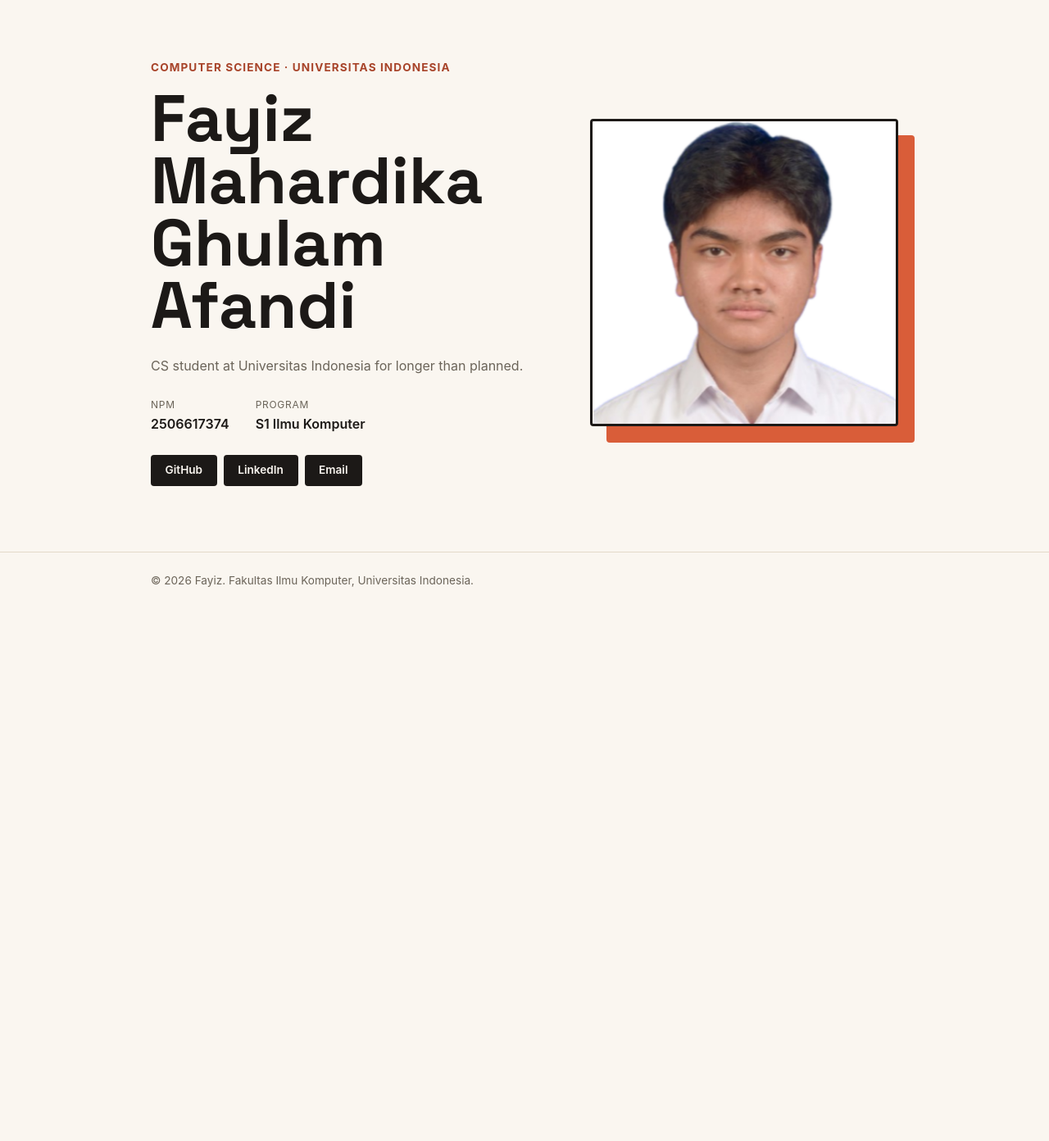
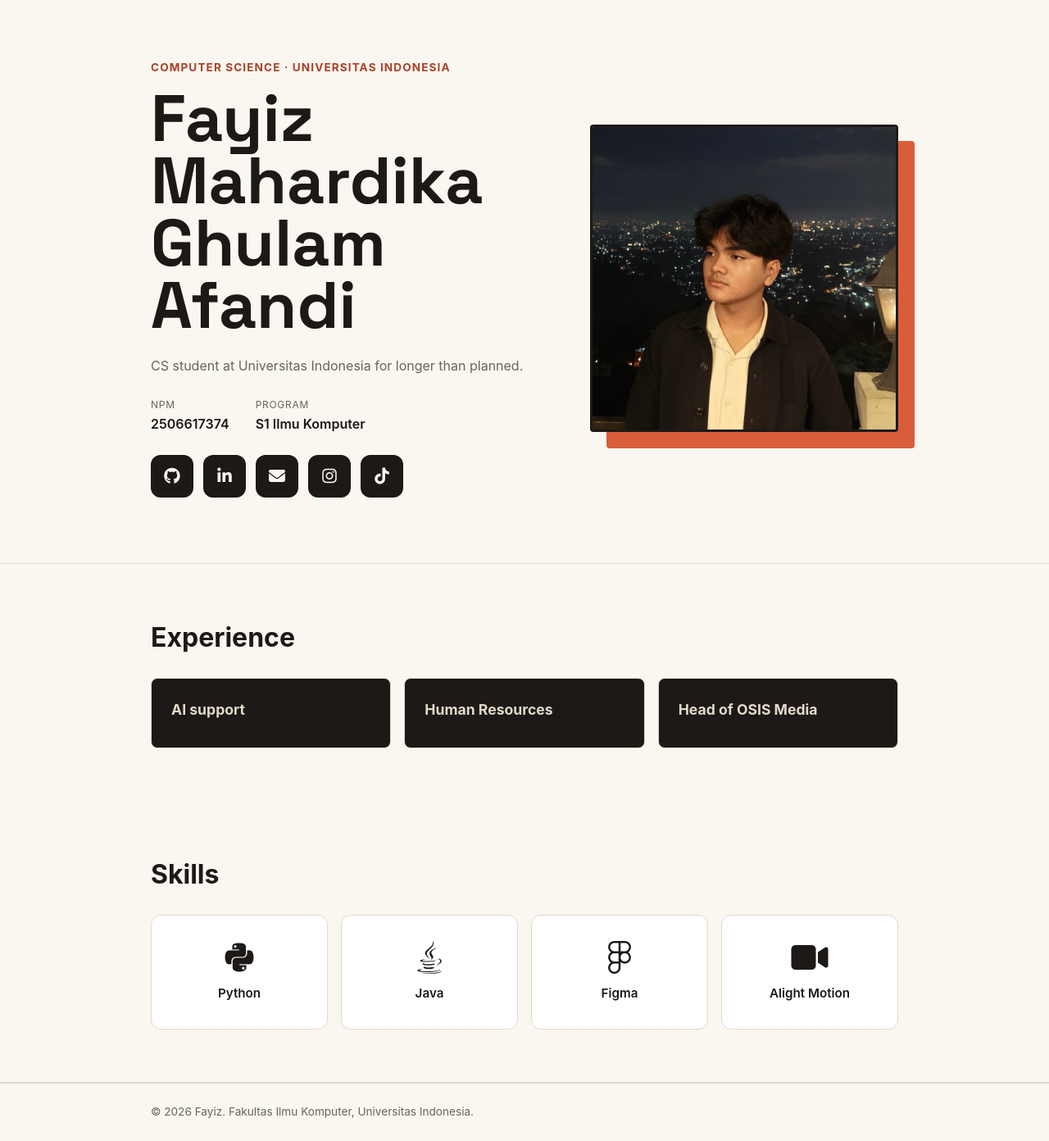
Before and after one commit to fayizmahardika-blip/myportofolio, a Django app: page / in a window 1280 px wide. Shown: the part 74-1466 px from the top of the page at 82% size. Before the commit the page ends 790 px from the top, so only its background shows below. Run offline with Django 5.2, Linux system fonts and the light colour scheme; some libraries are stand-ins or nearby versions.

Commit message:
Complete Tugas 1 portfolio updates

```diff
--- a/static/css/style.css
+++ b/static/css/style.css
@@ -118,32 +118,45 @@ h1, .brand {
 .meta-row dd {
     font-weight: 600;
 }
+
+/* tautan media sosial*/
 .social-links {
     display: flex;
-    gap: 0.5rem;
     flex-wrap: wrap;
+    gap: 0.75rem;
 }
 
 .social-link {
-    display: inline-block;
-    font-size: 0.85rem;
-    font-weight: 600;
-    text-decoration: none;
+    display: inline-flex;
+    align-items: center;
+    justify-content: center;
+    width: 52px;
+    height: 52px;
     color: var(--paper);
     background-color: var(--ink);
-    border-radius: var(--radius);
-    padding: 0.5rem 1.1rem;
-    transition: background-color 0.2s ease;
+    border-radius: 12px;
+    text-decoration: none;
+    font-size: 1.25rem;
+    transition: transform 0.2s ease, background-color 0.2s ease, box-shadow 0.2s ease;
 }
-
+/* Memberikan efek interaktif saat ikon media sosial diarahkan kursor */
 .social-link:hover {
     background-color: var(--accent);
+    transform: scale(1.05);
+    box-shadow: 0 8px 16px rgba(0, 0, 0, 0.08);
 }
 
 .hero-photo {
     grid-area: photo;
     align-self: center;
     position: relative;
+}
+
+.hero-photo {
+    grid-area: photo;
+    align-self: center;
+    position: relative;
+    border-radius: var(--radius);
 }
 
 .photo-block {
@@ -155,7 +168,10 @@ h1, .brand {
     background-color: var(--accent);
     border-radius: var(--radius);
     z-index: 0;
+
+    transition: transform 0.3s ease;
 }
+
 
 .avatar {
     position: relative;
@@ -166,7 +182,26 @@ h1, .brand {
     object-fit: cover;
     border-radius: var(--radius);
     border: 3px solid var(--ink);
+
+    transition:
+        transform 0.3s ease,
+        box-shadow 0.3s ease,
+        border-color 0.3s ease;
 }
+
+/* memberikan efek zoom dan bayangan saat foto diarahkan kursor */
+.hero-photo:hover .avatar {
+    transform: scale(1.02);
+    border-color: var(--accent);
+    box-shadow: 0 10px 24px rgba(0, 0, 0, 0.14);
+}
+
+/* menggeser blok warna di belakang foto saat hover */
+.hero-photo:hover .photo-block {
+    transform: translate(4px, 4px);
+}
+
+
 
 .site-footer {
     padding: 1.5rem;
@@ -174,6 +209,121 @@ h1, .brand {
     font-size: 0.85rem;
     border-top: 1px solid var(--line);
 }
+
+.experience{
+    padding: 2rem 0;
+
+}
+
+.experience h2 {
+    font-size: 2rem;
+    margin-bottom: 1.5rem;
+
+}
+
+.experience article{
+    border: 1px solid var(--line);
+    padding: 1.5rem ;
+    border-radius: 8px;
+    background-color: var(--ink);
+    transition: transform 0.2s ease, border-color 0.2s ease, box-shadow 0.2s ease;
+    transition: transform 0.2s ease, background-color 0.2s ease;
+
+}
+.experience article:hover{
+    transform: translateY(-4px);
+    border-color: var(--accent);
+    background-color: var(--accent);
+    box-shadow: 0 8px 20px rgba(0, 0, 0, 0.08);
+}
+
+.experience-grid{
+    display: grid;
+    grid-template-columns: repeat(3, 1fr);
+    gap: 1rem;
+}
+.experience article h3 {
+    margin-bottom: 0.5rem;
+    font-size: 1.1rem;
+    color:var(--line);
+
+}
+
+/* menyembunyikan deskripsi experience sebelum card diarahkan kursor */
+.experience article p{
+    color: var(--line);
+    opacity: 0;
+    max-height: 0;
+    overflow: hidden;
+    margin-top: 0;
+    transition: opacity 0.3s ease, max-height 0.3s ease, margin-top 0.3s ease;
+}
+
+/* menampilkan deskripsi experience saat card diarahkan kursor */
+.experience article:hover p{
+    opacity: 1;
+    max-height: 100px;
+    margin-top: 0.5rem;
+}
+
+.experience {
+    padding: 4rem 0;
+    border-top: 1px solid var(--line);
+}
+
+.skills {
+    padding: 4rem 0;
+    border-bottom: 1px solid var(--line);
+}
+
+.skills h2 {
+    font-size: 2rem;
+    margin-bottom: 1.5rem;
+}
+
+.skills-grid {
+    display: grid;
+    grid-template-columns: repeat(4, 1fr);
+    gap: 1rem;
+}
+
+.skill-card {
+    display: flex;
+    flex-direction: column;
+    align-items: center;
+    justify-content: center;
+
+    padding: 1.5rem;
+    min-height: 140px;
+
+    background-color: #fff;
+    border: 1px solid var(--line);
+    border-radius: 12px;
+
+    transition:
+        transform 0.2s ease,
+        border-color 0.2s ease,
+        box-shadow 0.2s ease;
+}
+
+.skill-card i {
+    font-size: 2.5rem;
+    margin-bottom: 0.75rem;
+}
+
+.skill-card p {
+    font-size: 0.95rem;
+    font-weight: 600;
+    text-align: center;
+}
+
+/* mmberikan efek interaktif pada card skill */
+.skill-card:hover {
+    transform: scale(1.03);
+    border-color: var(--accent);
+    box-shadow: 0 8px 18px rgba(0, 0, 0, 0.08);
+}
+
 
 @media (max-width: 600px) {
     .hero-grid {
@@ -191,4 +341,23 @@ h1, .brand {
     .social-links {
         justify-content: flex-start;
     }
+
+    /* experience diubah menjadi satu kolom saat mobile */
+    .experience-grid {
+    grid-template-columns: 1fr;
+    }
+
+
+    /* deskripsi experience selalu ditampilkan pada mobile karena tidak ada hover */
+    .experience article p {
+        opacity: 1;
+        max-height: none;
+        margin-top: 0.5rem;
+    }
+
+    /* skills diubah menjadi dua kolom pada layar kecil */
+    .skills-grid {
+        grid-template-columns: repeat(2, 1fr);
+    }
+
 }
--- a/templates/index.html
+++ b/templates/index.html
@@ -7,6 +7,7 @@
     <link rel="preconnect" href="https://fonts.googleapis.com">
     <link rel="preconnect" href="https://fonts.gstatic.com" crossorigin>
     <link href="https://fonts.googleapis.com/css2?family=Space+Grotesk:wght@500;700&display=swap" rel="stylesheet">
+    <link rel="stylesheet" href="https://cdnjs.cloudflare.com/ajax/libs/font-awesome/6.6.0/css/all.min.css"> <!-- library font awesome. -->
     <link rel="stylesheet" href="/static/css/style.css">
 </head>
 <body>
@@ -28,7 +29,7 @@
                 </div>
                 <div class="hero-photo">
                     <div class="photo-block"></div>
-                    <img class="avatar" src="/static/img/pas foto latar putih new.png" alt="Photo of Fayiz">
+                    <img class="avatar" src="/static/img/foto_fayizNew.jpeg" alt="Photo of Fayiz">
                 </div>
                 <div class="hero-details">
                     <p class="bio">CS student at Universitas Indonesia for longer than planned.</p>
@@ -43,13 +44,84 @@
                         </div>
                     </dl>
                     <div class="social-links">
-                        <a href="https://github.com/fayizmahardika-blip" class="social-link">GitHub</a>
-                        <a href="https://www.linkedin.com/in/fayiz-mahardika-ghulam-afandi-1696b2377/" class="social-link">LinkedIn</a>
-                        <a href="mailto:dikaafandi07@gmail.com" class="social-link">Email</a>
-                    </div>
+    <a href="https://github.com/fayizmahardika-blip" class="social-link" target="_blank" rel="noopener noreferrer" aria-label="GitHub">
+        <i class="fa-brands fa-github"></i>
+    </a>
+
+    <a href="https://www.linkedin.com/in/fayiz-mahardika-ghulam-afandi-1696b2377/" class="social-link" target="_blank" rel="noopener noreferrer" aria-label="LinkedIn">
+        <i class="fa-brands fa-linkedin-in"></i>
+    </a>
+
+    <a href="mailto:dikaafandi07@gmail.com" class="social-link" aria-label="Email">
+        <i class="fa-solid fa-envelope"></i>
+    </a>
+
+    <a href="https://instagram.com/fayizmhrdka" class="social-link" target="_blank" rel="noopener noreferrer" aria-label="Instagram">
+        <i class="fa-brands fa-instagram"></i>
+    </a>
+
+    <a href="https://tiktok.com/@banwhite0" class="social-link" target="_blank" rel="noopener noreferrer" aria-label="TikTok">
+        <i class="fa-brands fa-tiktok"></i>
+    </a>
+</div>
                 </div>
             </div>
         </section>
+        <!--saya menambahkan experience section-->
+        <section class="experience">
+            <div class="container">
+                <h2>Experience</h2>
+                <div class="experience-grid">
+
+
+                <article>
+                    <h3>AI support</h3>
+                    <p>Prompt Engineer :v</p>
+                </article>
+
+                <article>
+                    <h3>Human Resources</h3>
+                    <p> OPEN HOUSE FASILKOM UI</p>
+                </article>
+
+                <article>
+                    <h3>Head of OSIS Media</h3>
+                    <p> SMAN 1 TEBING TINGGI</p>
+                </article>
+                </div>
+            </div>
+        </section>
+        <!--saya menambahkan skills section-->
+        <section class="skills">
+    <div class="container">
+        <h2>Skills</h2>
+        <div class="skills-grid">
+            <article class="skill-card">
+                <!-- cion Python diambil dari library Font Awesome.
+                     Class "fa-brands" menandakan kategori brand,
+                     sedangkan "fa-python" menentukan icon Python yang ditampilkan. -->
+                <i class="fa-brands fa-python"></i>
+                <p>Python</p>
+            </article>
+
+            <article class="skill-card">
+                <i class="fa-brands fa-java"></i>
+                <p>Java</p>
+            </article>
+
+            <article class="skill-card">
+                <i class="fa-brands fa-figma"></i>
+                <p>Figma</p>
+            </article>
+
+            <article class="skill-card">
+                <i class="fa-solid fa-video"></i>
+                <p>Alight Motion</p>
+            </article>
+        </div>
+    </div>
+</section>
+
     </main>
 
     <footer class="site-footer">
```
Also changed, not shown: static/img/foto_fayizNew.jpeg (added).
